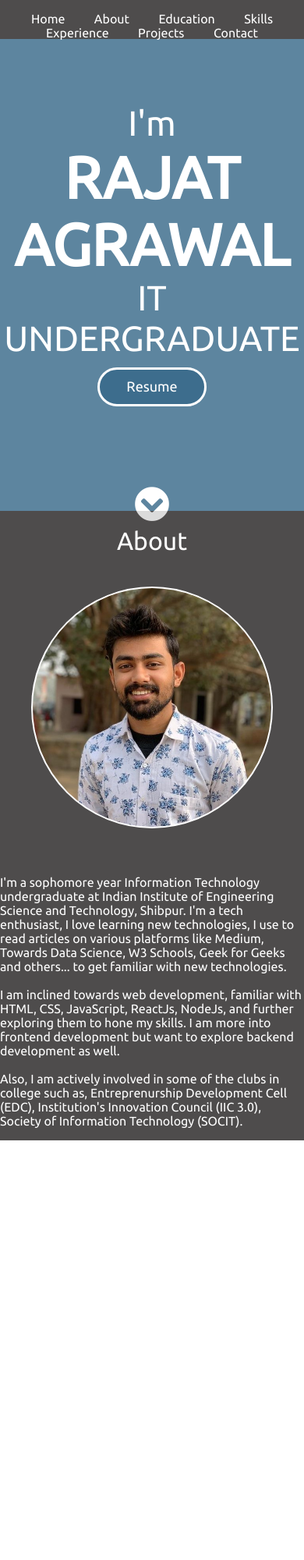
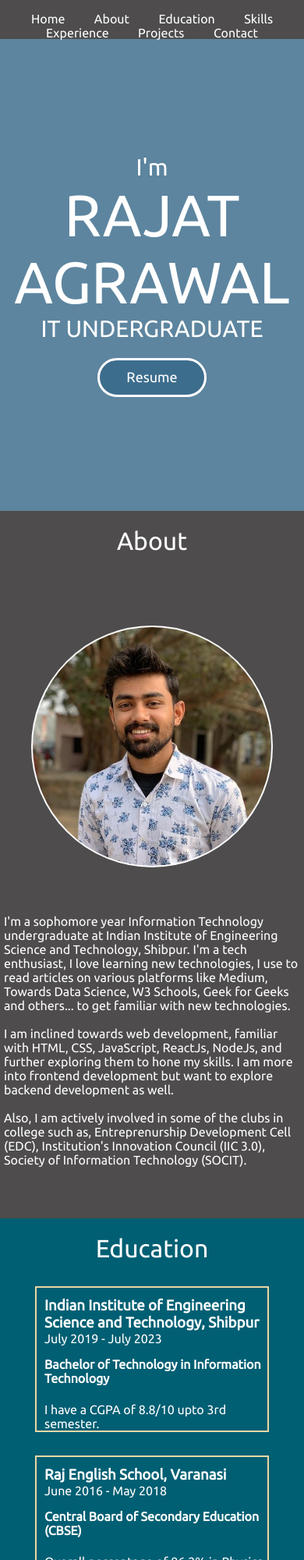
Before and after one commit to rjt007/rjt007.github.io, a plain HTML site: page index.html in a window 390 px wide. Shown: the top 2000 px of the page at 78% size. Before the commit the page ends 1462 px from the top, so only its background shows below. Drawn offline with Linux system fonts and the light colour scheme.

Commit message:
education section added

```diff
--- a/index.css
+++ b/index.css
@@ -73,6 +73,7 @@
 .downcircle{
     position: relative;
     top:130px;
+    color: white;
 }
 .about-txt{
     background-color: rgb(78, 76, 76);
@@ -83,7 +84,7 @@
     text-align: center;
     font-weight: normal;
 }
-.about{
+.abt{
     width:100%;
     height: auto;
     background-color:rgb(78, 76, 76);
@@ -111,6 +112,39 @@
     margin-top: 75px;
     padding-top: 60px;
 }
+.edu{
+    width:100%;
+    height:620px;
+    background-color:#005f73;
+    display: flex;
+    flex-direction: column;
+    align-items: center;
+}
+.edu-txt{
+    color: white;
+    padding-top:20px;
+    text-align: center;
+    font-weight: normal;
+}
+.clg-edu, .seniorsec-edu, .sec-edu{
+    height:140px;
+    width:650px;
+    margin-top: 30px;
+    border:2px solid #e9d8a6;
+    color: white;
+    padding-top:12px;
+    padding-left: 10px;
+}
+.edu-date{
+    padding-left: 465px;
+    padding-top: 10px;
+}
+.clg-edu p, .seniorsec-edu p, .sec-edu p{
+    padding-top: 22px;
+}
+.clg-edu h4, .seniorsec-edu h4, .sec-edu h4{
+    padding-top: 15px;
+}
 @media screen and (max-width:1200px){
     .abt-pic{
         margin: auto;
@@ -120,6 +154,62 @@
         margin: auto;
     }
     .downcircle{
-        top:100px;
+        top:120px;
     }
 }
+@media  screen and (max-width:700px) {
+    .home-content{
+        font-size:35px;
+    }
+    .resume-btn{
+        margin-top: 20px;
+    }
+    .abt{
+        height:850px;
+    }
+    .abt-pic{
+        margin: auto;
+        margin-top: 40px;
+    }
+    .abt-txt{
+        margin: auto;
+        padding-left: 5px;
+        padding-inline-end: 5px;
+    }
+    .downcircle{
+        display: none;
+    }
+    /*--------------------------------------------------*/
+    .edu{
+        width: auto;
+    }
+    .clg-edu, .seniorsec-edu, .sec-edu{
+        width:400px;
+        height: auto;
+    }
+    .edu-date{
+        padding-left: 0px;
+        padding-top: 10px;
+    }
+
+}
+@media screen and (max-width:400px) {
+    .home-content{
+        font-size:30px;
+    }
+    .resume-btn{
+        margin-top: 20px;
+    }
+    .edu{
+        width: auto;
+        height: 800px;
+    }
+    .clg-edu, .seniorsec-edu, .sec-edu{
+        width:300px;
+        height: auto;
+    }
+    .edu-date{
+        padding-left: 0px;
+        padding-top: 10px;
+    }
+}
--- a/index.html
+++ b/index.html
@@ -1,5 +1,6 @@
 <!DOCTYPE html>
 <html lang="en">
+
 <head>
     <meta charset="UTF-8">
     <meta http-equiv="X-UA-Compatible" content="IE=edge">
@@ -9,14 +10,15 @@
     <link rel="stylesheet" href="index.css">
     <link rel="shortcut icon" href="icons/favicon.ico" type="image/x-icon">
 </head>
+
 <body>
     <!-- Header & Nav-Bar -->
     <header>
         <nav class="navbar">
             <ul class="menubar">
-                <li><a href="#">Home</a></li>
-                <li><a href="#">About</a></li>
-                <li><a href="#">Education</a></li>
+                <li><a href="#home">Home</a></li>
+                <li><a href="#about">About</a></li>
+                <li><a href="#education">Education</a></li>
                 <li><a href="#">Skills</a></li>
                 <li><a href="#">Experience</a></li>
                 <li><a href="#">Projects</a></li>
@@ -27,31 +29,67 @@
     <!--  -->
     <main>
         <!-- Home -->
-            <div class="bg-pic">
-                <div class="bg-color">
-                    <div class="home-content">
-                        I'm <br><span class="name-txt"><b>Rajat Agrawal</b></span><br>
-                        <span>IT UNDERGRADUATE</span><br>
-                        <a href="https://drive.google.com/file/d/1Oh8tOqgSk2YPWy_bvQwy_c8G1iR2YXmI/view?usp=sharing" target="_blank"><button class="resume-btn">Resume</button></a>
-                        <br>
-                        <i class="fas fa-chevron-circle-down downcircle"></i>
-                    </div>
+        <div class="bg-pic" id="home">
+            <div class="bg-color">
+                <div class="home-content">
+                    I'm <br><span class="name-txt">Rajat Agrawal</span><br>
+                    <span>IT UNDERGRADUATE</span><br>
+                    <a href="https://drive.google.com/file/d/1Oh8tOqgSk2YPWy_bvQwy_c8G1iR2YXmI/view?usp=sharing"
+                        target="_blank"><button class="resume-btn">Resume</button></a>
+                    <br>
+                    <a href="#about"><i class="fas fa-chevron-circle-down downcircle"></i></a>
                 </div>
             </div>
+        </div>
 
         <!-- About -->
-        <h1 class="about-txt">About</h1>
-        <div class="about">
+        <h1 class="about-txt" id="about">About</h1>
+        <div class="abt">
             <div class="abt-pic"></div>
             <div class="abt-txt">
                 I'm a sophomore year Information Technology undergraduate at
                 Indian Institute of Engineering Science and Technology, Shibpur.
-                I'm a tech enthusiast, I love learning new technologies, I use to read articles on various platforms like Medium, Towards Data Science, W3 Schools, Geek for Geeks and others... to get familiar with new technologies.<br><br> I am inclined towards web development, familiar with HTML, CSS, JavaScript, ReactJs, NodeJs, and further exploring them to hone my skills. I am more into frontend development but want to explore backend development as well.
+                I'm a tech enthusiast, I love learning new technologies, I use to read articles on various platforms
+                like Medium, Towards Data Science, W3 Schools, Geek for Geeks and others... to get familiar with new
+                technologies.<br><br> I am inclined towards web development, familiar with HTML, CSS, JavaScript,
+                ReactJs, NodeJs, and further exploring them to hone my skills. I am more into frontend development but
+                want to explore backend development as well.
                 <br><br>
-                Also, I am actively involved in some of the clubs in college such as, Entreprenurship Development Cell (EDC), Institution's Innovation Council (IIC 3.0), Society of Information Technology (SOCIT).
+                Also, I am actively involved in some of the clubs in college such as, Entreprenurship Development Cell
+                (EDC), Institution's Innovation Council (IIC 3.0), Society of Information Technology (SOCIT).
 
             </div>
         </div>
+        <!-- Education -->
+        <div class="edu" id="education">
+            <h1 class="edu-txt">Education</h1>
+            <div class="clg-edu">
+                <h3>Indian Institute of Engineering Science and Technology, Shibpur</h3>
+                <span class="edu-date">July 2019 - July 2023</span>
+                <h4>Bachelor of Technology in Information Technology</h4>
+                <p>
+                    I have a CGPA of 8.8/10 upto 3rd semester.
+                </p>
+            </div>
+            <div class="seniorsec-edu">
+                <h3>Raj English School, Varanasi</h3>
+                <span class="edu-date">June 2016 - May 2018</span>
+                <h4>Central Board of Secondary Education (CBSE)</h4>
+                <p>
+                    Overall percentage of 86.2% in Physics, Chemistry, Mathematics, English and PE.
+                </p>
+            </div>
+            <div class="sec-edu">
+                <h3>Sun Flower Senior Secondary School, Rasra</h3>
+                <span class="edu-date">June 2004 - May 2016</span>
+                <h4>Central Board of Secondary Education (CBSE)</h4>
+                <p>
+                    Got Overall 10 CGPA in Mathematics, Science, Social Studies, English and Hindi.
+                </p>
+            </div>
+        </div>
+        <!-- Skills -->
     </main>
 </body>
+
 </html>
```
